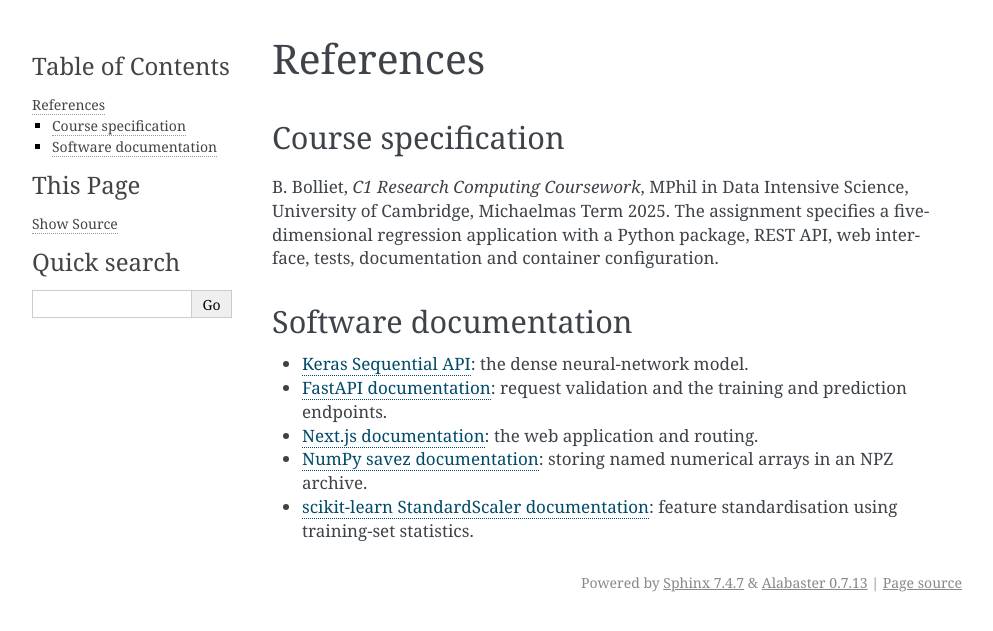
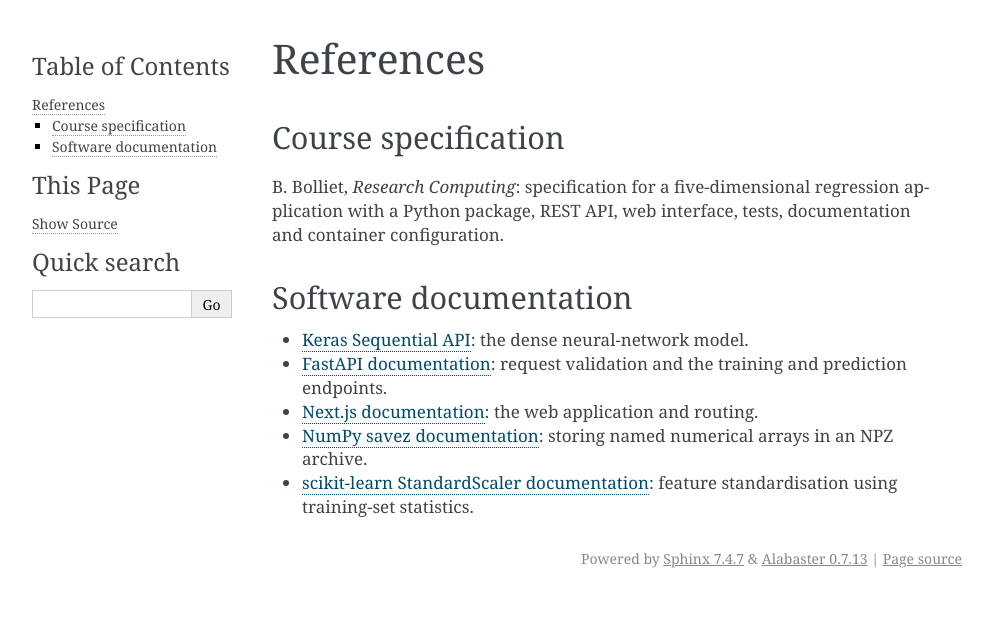
Before and after one commit to koukaze/five-dimensional-regression, a Sphinx documentation site: the page built from docs/references.rst, in a window 1280 px wide. Shown: the top 631 px of the page, without its empty margins (148-1141 px from the left). Built offline with Sphinx 7.4.7, drawn with Linux system fonts in a browser that asks for light colours.

Commit message:
Use project terminology in documentation and notebooks

```diff
--- a/docs/references.rst
+++ b/docs/references.rst
@@ -4,8 +4,7 @@ References
 Course specification
 --------------------
 
-B. Bolliet, *C1 Research Computing Coursework*, MPhil in Data Intensive Science,
-University of Cambridge, Michaelmas Term 2025. The assignment specifies a
+B. Bolliet, *Research Computing*: specification for a
 five-dimensional regression application with a Python package, REST API,
 web interface, tests, documentation and container configuration.
 
```
